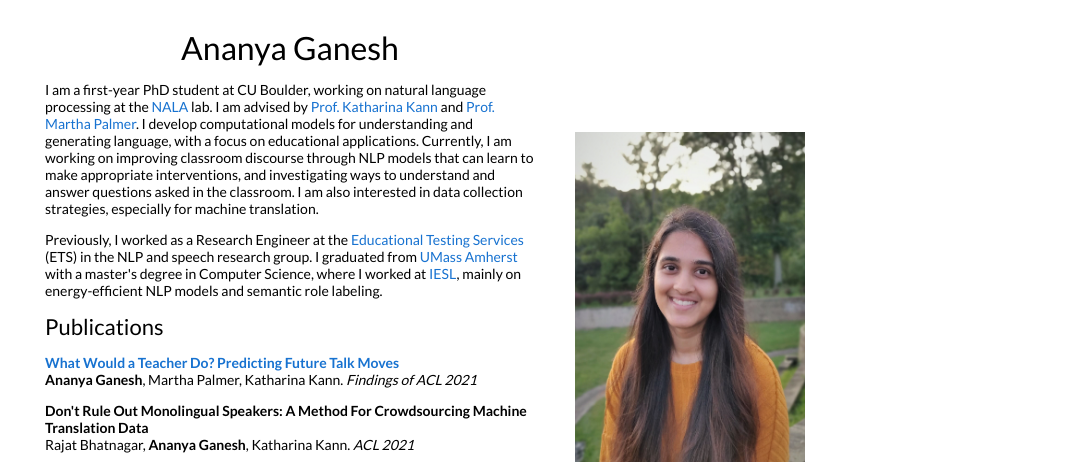
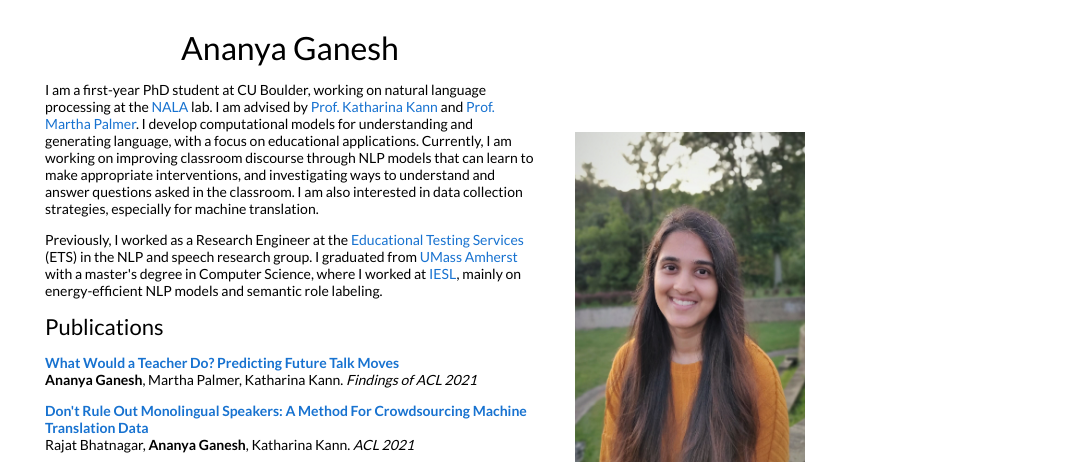
Before and after one commit to ananyaganesh/ananyaganesh.github.io, a plain HTML site: page index.html in a window 1280 px wide. Shown: the top 464 px of the page, without its empty margins (215-1280 px from the left). Drawn offline with Linux system fonts and the light colour scheme.

Commit message:
Update paper link

```diff
--- a/index.html
+++ b/index.html
@@ -122,9 +122,9 @@
                         </p>
                         <p>
                             <papertitle>
-                                <!-- <a href="https://www.aclweb.org/anthology/2021.bea-1.11/">   -->
+                                <a href="https://arxiv.org/abs/2106.06875">
                                 Don't Rule Out Monolingual Speakers: A Method For Crowdsourcing Machine Translation Data
-                                <!-- </a> -->
+                                </a>
                             </papertitle>
                             <br>
                             Rajat Bhatnagar, <b>Ananya Ganesh</b>, Katharina Kann.
@@ -171,7 +171,7 @@
                             ananya.ganesh@colorado.edu</a></p>
                         <p align="center"><i class="fa fa-file"></i><b><a href="CV_AGanesh_2021.pdf"> CV</a></b></p>
                         <p align="center"><a href="http://www.linkedin.com/in/ananyaganesh/"><i
-                                class="fa fa-linkedin-square" style="font-size:24px;color:black"></i></a> <a
+                                class="fa fa-linkedin-square" style="font-size:24px;color:black"></i></a><a
                                 href="http://www.github.com/ananyaganesh/"> <i class="fa fa-github"
                                                                                style="font-size:24px;color:black"></i></a>
                             <a href="http://twitter.com/ananya__g"> <i class="fa fa-twitter"
```
Also changed, not shown: 1 other file.
